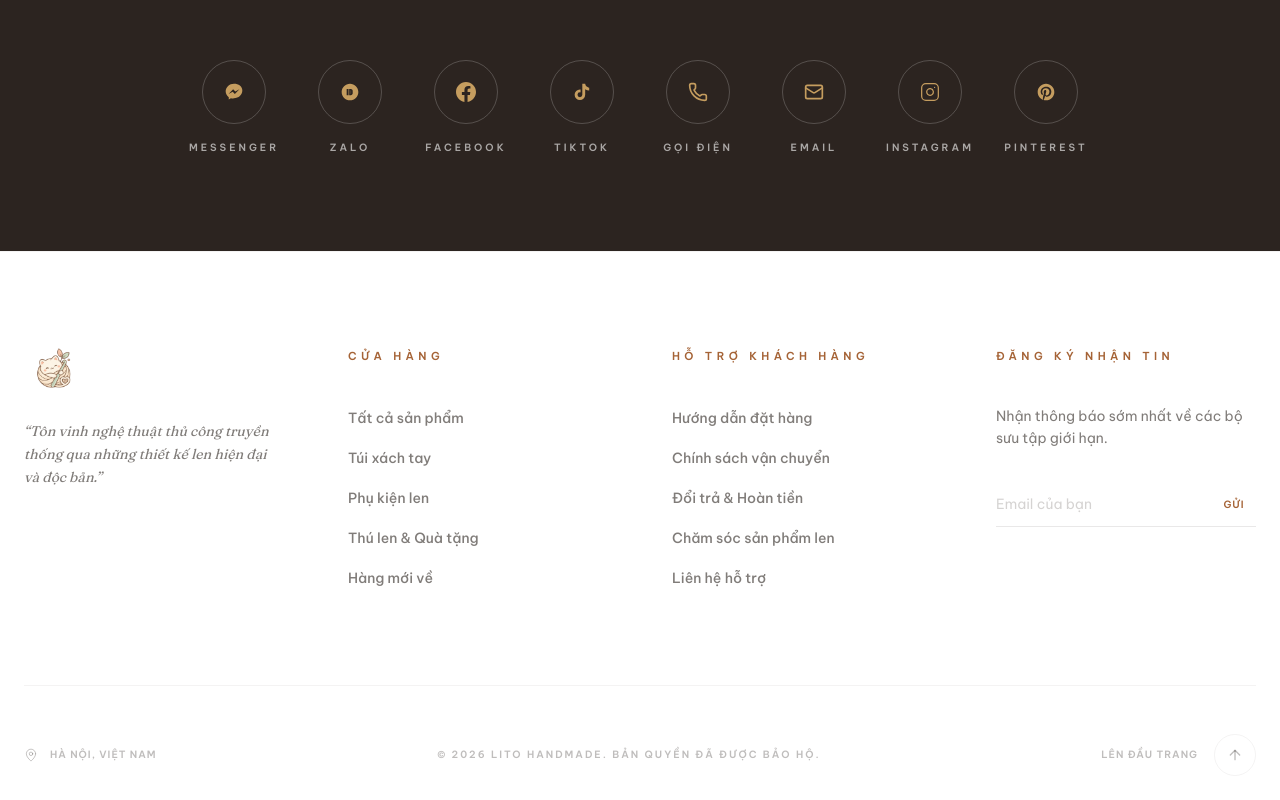
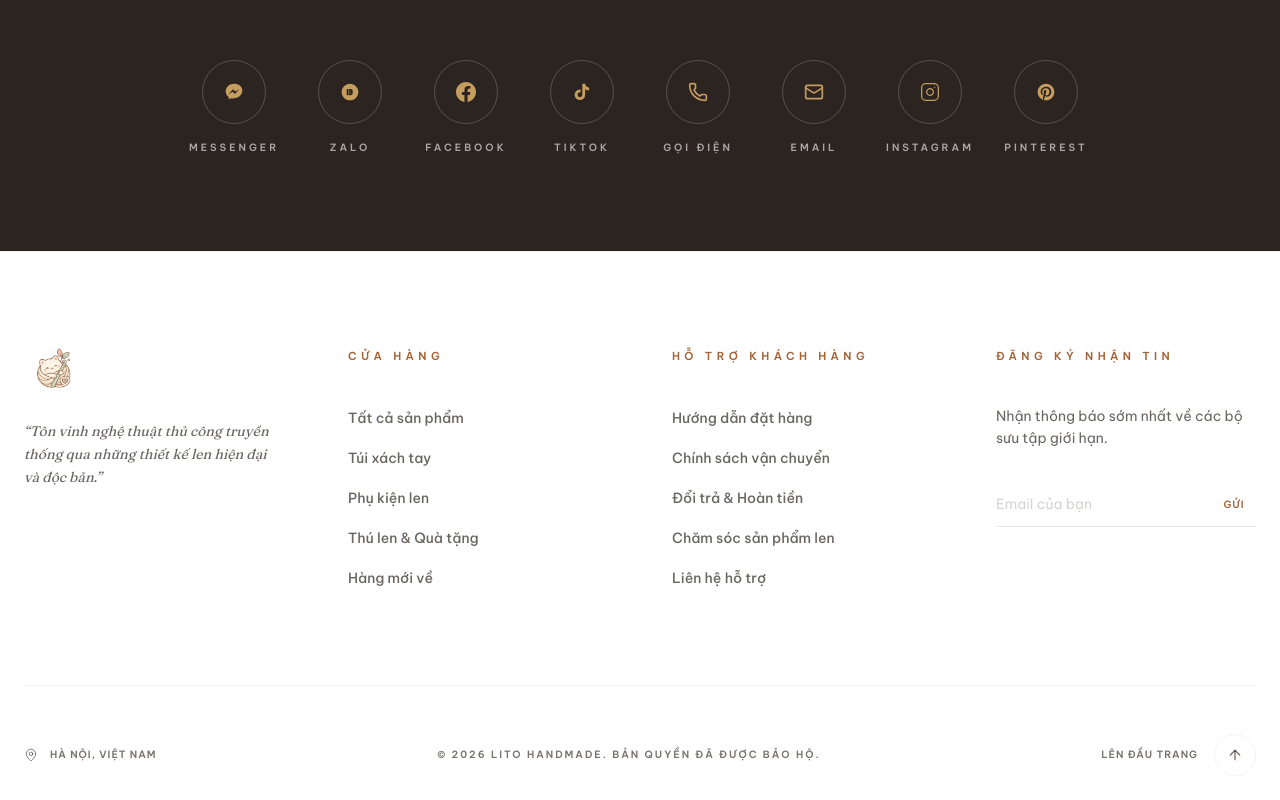
Before and after one commit to lanhphammttb/hala-landing, a Next.js app: page / in a window 1280 px wide. Shown: the part 2982-3782 px from the top of the page. Built offline with nearby package versions, Linux system fonts and the light colour scheme; no server answers.

Commit message:
fix: adjust font display settings and improve text color contrast for better readability

```diff
--- a/src/app/layout.tsx
+++ b/src/app/layout.tsx
@@ -17,7 +17,7 @@ const fraunces = Fraunces({
   subsets: ['latin', 'vietnamese'],
   weight: ['400', '700'],
   style: ['italic'],
-  display: 'swap',
+  display: 'optional',
   preload: true,
   adjustFontFallback: true
 });
--- a/src/components/fleur/Footer.tsx
+++ b/src/components/fleur/Footer.tsx
@@ -40,7 +40,7 @@ export default function FleurFooter() {
               sizes="60px"
               className="mb-8 h-10 w-auto object-contain"
             />
-            <p className="mb-10 max-w-xs font-serif text-sm italic leading-relaxed text-[#2C2420]/60">
+            <p className="mb-10 max-w-xs font-serif text-sm italic leading-relaxed text-[#2C2420]/70">
               “Tôn vinh nghệ thuật thủ công truyền thống qua những thiết kế len hiện đại và độc bản.”
             </p>
           </div>
@@ -50,7 +50,7 @@ export default function FleurFooter() {
             <ul className="space-y-4">
               {["Tất cả sản phẩm", "Túi xách tay", "Phụ kiện len", "Thú len & Quà tặng", "Hàng mới về"].map((link) => (
                 <li key={link}>
-                  <a href="#" className="text-sm font-medium text-[#2C2420]/60 transition-colors hover:text-[#C59D5F]">{link}</a>
+                  <a href="#" className="text-sm font-medium text-[#2C2420]/70 transition-colors hover:text-[#C59D5F]">{link}</a>
                 </li>
               ))}
             </ul>
@@ -61,7 +61,7 @@ export default function FleurFooter() {
             <ul className="space-y-4">
               {["Hướng dẫn đặt hàng", "Chính sách vận chuyển", "Đổi trả & Hoàn tiền", "Chăm sóc sản phẩm len", "Liên hệ hỗ trợ"].map((link) => (
                 <li key={link}>
-                  <a href="#" className="text-sm font-medium text-[#2C2420]/60 transition-colors hover:text-[#C59D5F]">{link}</a>
+                  <a href="#" className="text-sm font-medium text-[#2C2420]/70 transition-colors hover:text-[#C59D5F]">{link}</a>
                 </li>
               ))}
             </ul>
@@ -69,7 +69,7 @@ export default function FleurFooter() {
 
           <div>
             <h3 className="mb-10 text-[11px] font-black uppercase tracking-[0.4em] text-[#A56336]">Đăng ký nhận tin</h3>
-            <p className="mb-8 text-sm leading-relaxed text-[#2C2420]/60">Nhận thông báo sớm nhất về các bộ sưu tập giới hạn.</p>
+            <p className="mb-8 text-sm leading-relaxed text-[#2C2420]/70">Nhận thông báo sớm nhất về các bộ sưu tập giới hạn.</p>
             <div className="group flex items-center border-b border-[#2C2420]/10 transition-colors focus-within:border-[#C59D5F]">
               <input
                 type="email"
@@ -94,18 +94,18 @@ export default function FleurFooter() {
         </div>
 
         <div className="flex flex-col items-center justify-between gap-8 border-t border-[#2C2420]/5 pt-12 md:flex-row">
-          <div className="flex items-center gap-3 text-[10px] font-black uppercase tracking-widest text-[#2C2420]/30">
+          <div className="flex items-center gap-3 text-[10px] font-black uppercase tracking-widest text-[#2C2420]/65">
             <MapPin size={14} strokeWidth={1.5} />
             <span>Hà Nội, Việt Nam</span>
           </div>
 
-          <p className="text-[10px] font-black uppercase tracking-[0.2em] text-[#2C2420]/30">
+          <p className="text-[10px] font-black uppercase tracking-[0.2em] text-[#2C2420]/65">
             © 2026 LITO HANDMADE. BẢN QUYỀN ĐÃ ĐƯỢC BẢO HỘ.
           </p>
 
           <button
             onClick={scrollToTop}
-            className="group flex items-center gap-4 text-[#2C2420]/30 transition-colors hover:text-[#C59D5F]"
+            className="group flex items-center gap-4 text-[#2C2420]/65 transition-colors hover:text-[#C59D5F]"
           >
             <span className="text-[10px] font-black uppercase tracking-widest">Lên đầu trang</span>
             <div className="rounded-full border border-[#2C2420]/5 p-3 transition-all group-hover:border-[#C59D5F]">
--- a/src/components/fleur/Hero.tsx
+++ b/src/components/fleur/Hero.tsx
@@ -16,7 +16,7 @@ export default function FleurHero({ seasonal }: FleurHeroProps) {
           priority
           fetchPriority="high"
           sizes="100vw"
-          quality={72}
+          quality={60}
           className="h-full w-full object-cover"
           style={{ filter: 'sepia(6%) saturate(92%) contrast(97%) brightness(102%)' }}
         />
--- a/src/components/fleur/Navbar.tsx
+++ b/src/components/fleur/Navbar.tsx
@@ -17,7 +17,7 @@ export default function FleurNavbar() {
 
   useEffect(() => {
     const handleScroll = () => setIsScrolled(window.scrollY > 50);
-    window.addEventListener("scroll", handleScroll);
+    window.addEventListener("scroll", handleScroll, { passive: true });
     return () => window.removeEventListener("scroll", handleScroll);
   }, []);
 
--- a/src/components/fleur/ProductGrid.tsx
+++ b/src/components/fleur/ProductGrid.tsx
@@ -31,7 +31,7 @@ export default function FleurProductGrid() {
                   src={p.img}
                   alt={p.name}
                   fill
-                  sizes="(min-width: 1024px) 33vw, 50vw"
+                  sizes="(min-width: 1024px) calc(33vw - 56px), calc(50vw - 32px)"
                   quality={72}
                   className="w-full h-full object-cover group-hover:scale-105 transition-transform duration-700"
                 />
```
